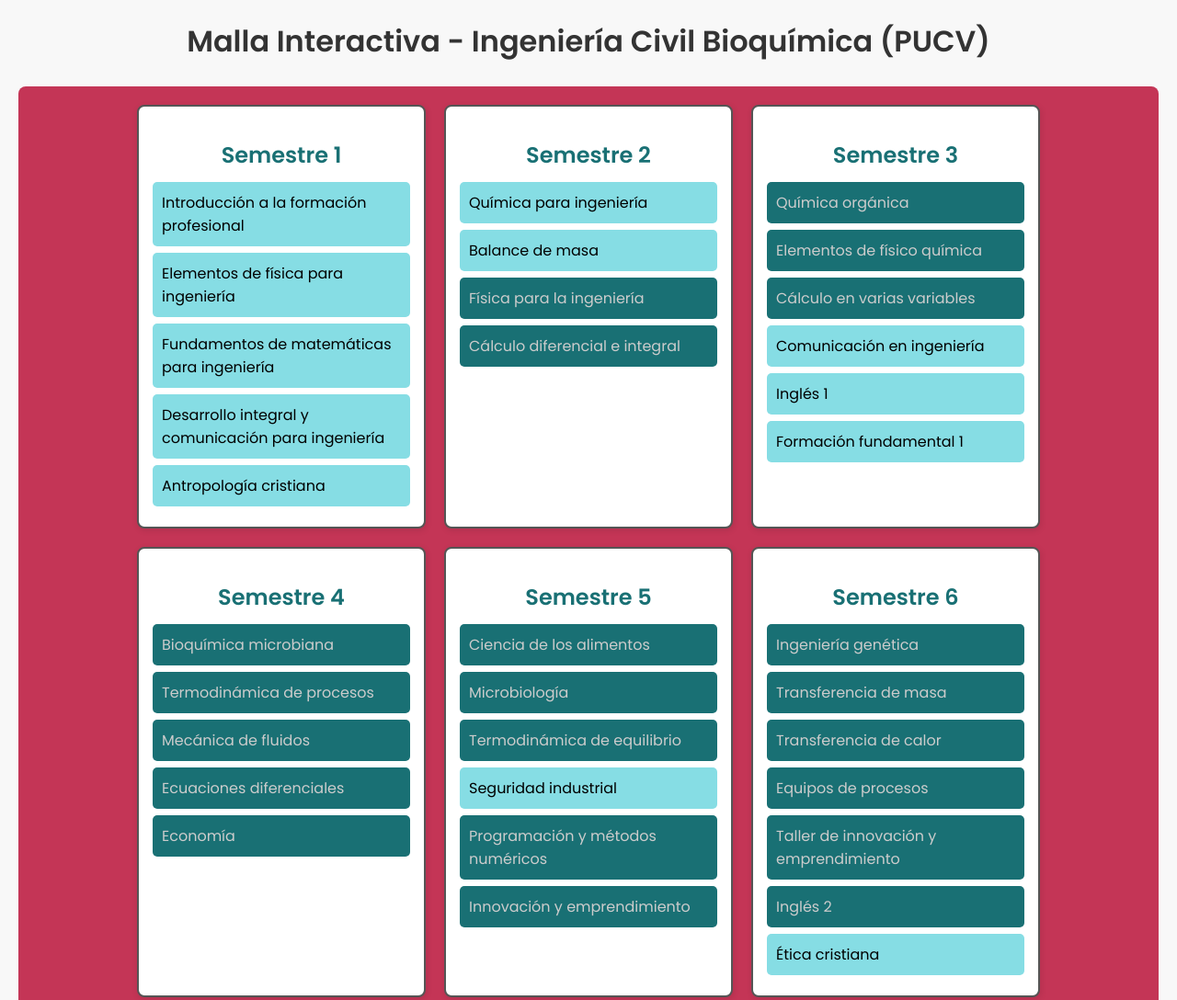
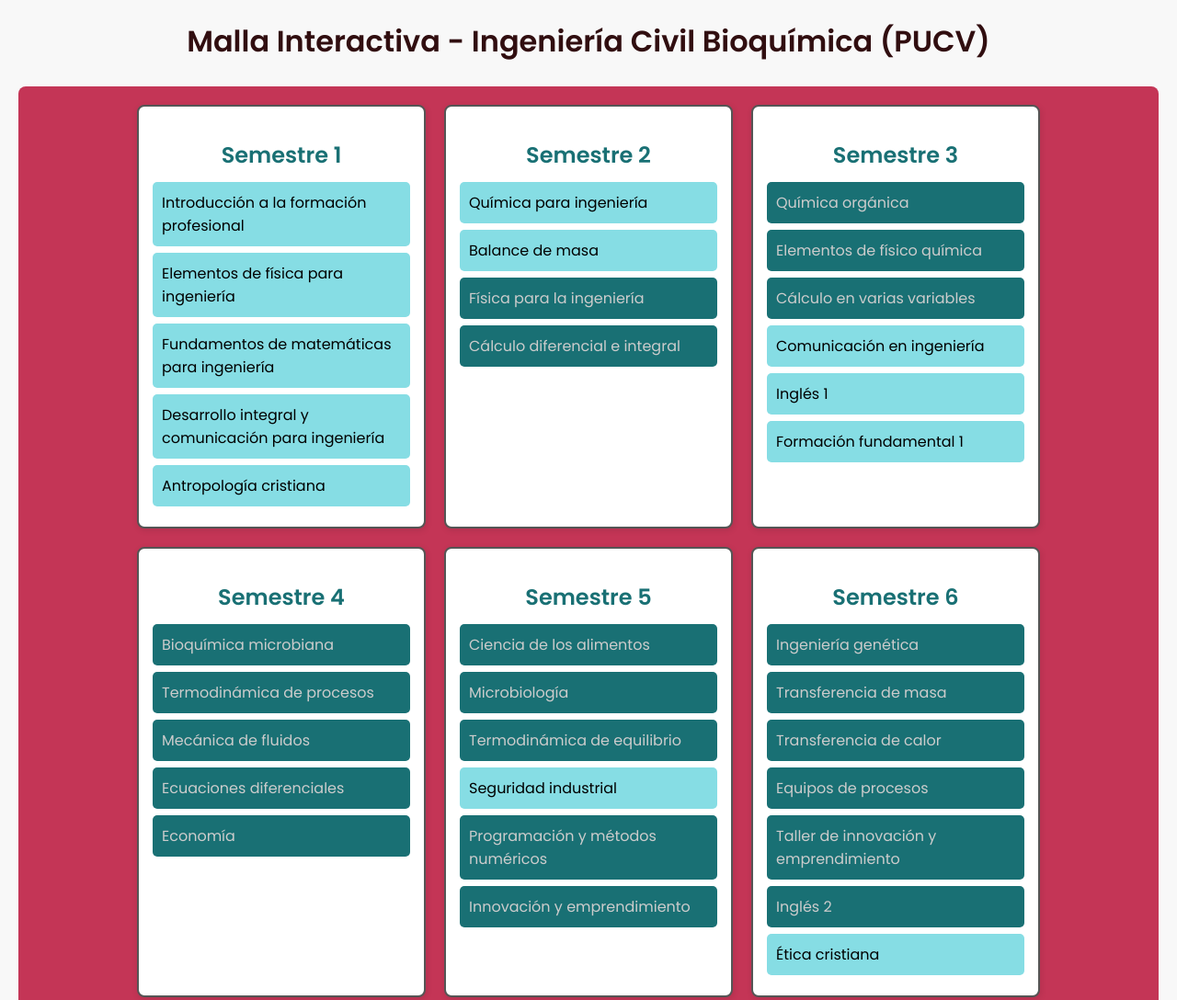
Before and after one commit to Scarloba/malla-bioquimica, a plain HTML site: page index.html in a window 1280 px wide. Shown: the top 1088 px of the page at 92% size. Drawn offline with Linux system fonts and the light colour scheme.

Commit message:
Update style.css

```diff
--- a/style.css
+++ b/style.css
@@ -3,7 +3,7 @@
   font-family: 'Poppins', sans-serif;
   background: #f8f8f8;
   margin: 20px;
-  color: #333;
+  color: #310E10;
 }
 
 h1 {
```
